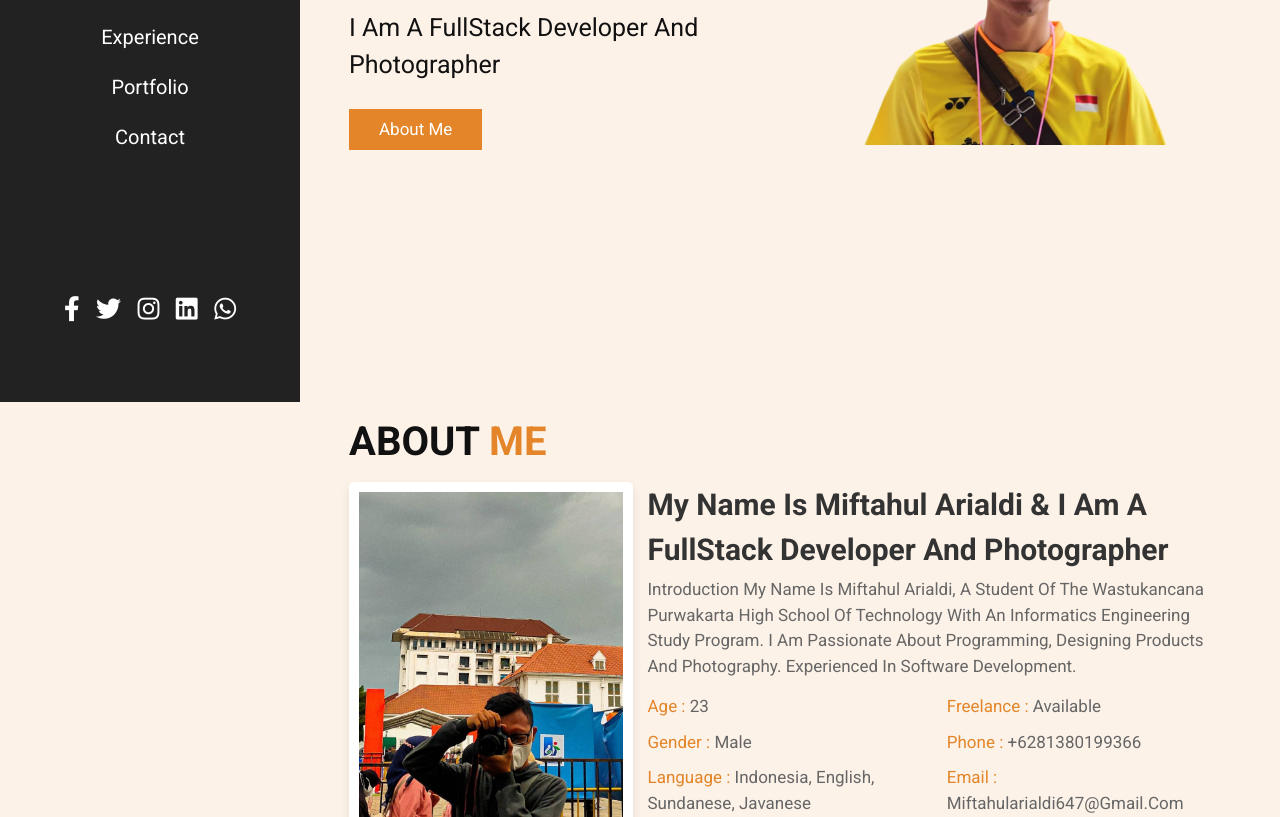
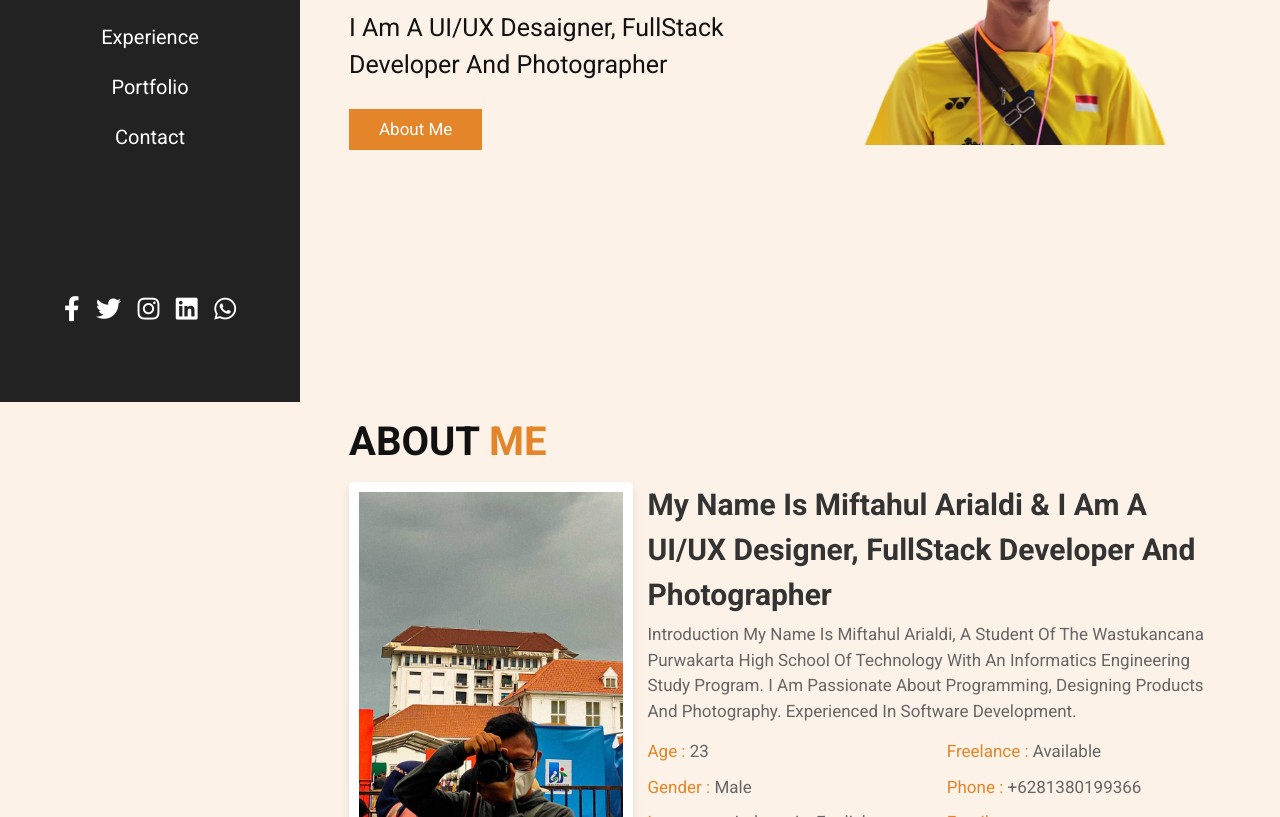
Before and after one commit to miftahul647/miftahul647.github.io, a plain HTML site: page index.html in a window 1280 px wide. Shown: the part 398-1215 px from the top of the page. Drawn offline with nearby package versions, Linux system fonts and the light colour scheme.

Commit message:
mengubah

```diff
--- a/index.html
+++ b/index.html
@@ -72,7 +72,7 @@
       <div class="content">
         <span class="hi"> hi there... </span>
         <h3>i am <span> Miftahul Arialdi</span></h3>
-        <p class="info">i am a fullStack developer and Photographer</p>
+        <p class="info">i am a UI/UX Desaigner, fullStack developer and Photographer</p>
         <p class="text"></p>
         <a href="#about" class="btn">about me</a>
       </div>
@@ -95,7 +95,7 @@
 
         <div class="content">
           <h3>
-            my name is Miftahul Arialdi & i am a fullStack developer and
+            my name is Miftahul Arialdi & i am a UI/UX Designer, fullStack developer and
             Photographer
           </h3>
           <p>
```
